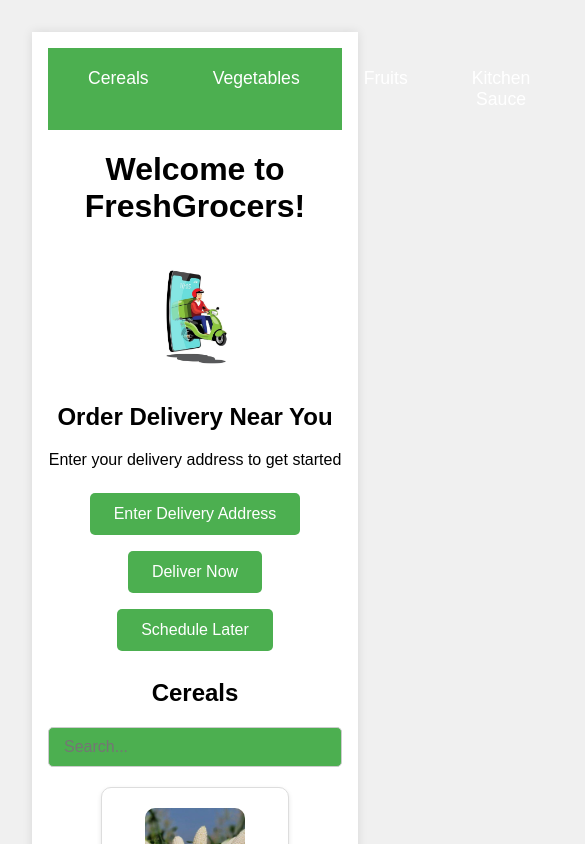
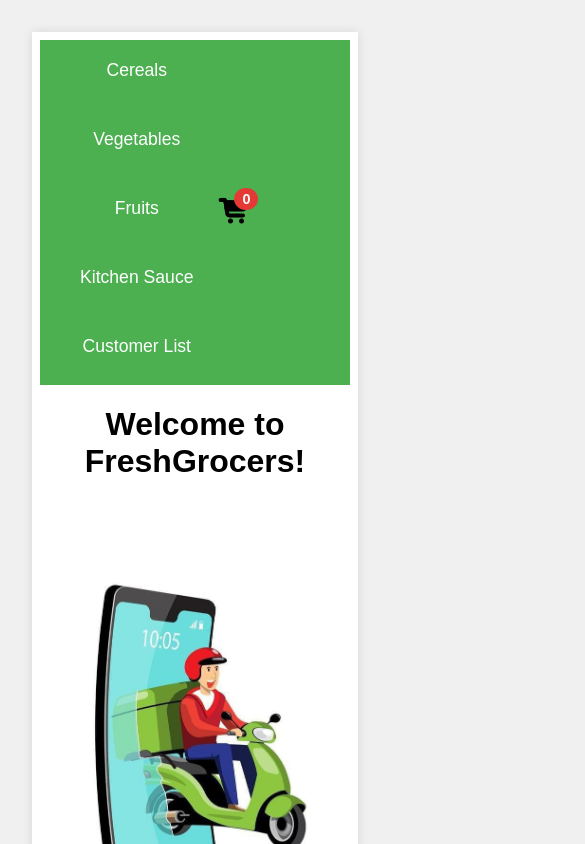
Before and after one commit to Reycode01/FreshGrocers-, a React (Vite) app in the folder my-app/: page / in a window 390 px wide. Shown: the top 844 px of the page, 585 px wide, since content can reach past the window. Built offline with nearby package versions, Linux system fonts and the light colour scheme.

Commit message:
screen resolution

```diff
--- a/my-app/src/index.css
+++ b/my-app/src/index.css
@@ -61,9 +61,8 @@
   font-weight: bold;
 }
 
-
 .app-container {
-  max-width: 2800px;
+  max-width: 1400px; /* Adjust for better fit on larger screens */
   margin: 0 auto;
   padding: 1rem;
   background-color: white;
@@ -71,7 +70,7 @@
 }
 
 .cover-image {
-  width: 30%;
+  width: 100%; /* Make cover image responsive */
   height: auto;
 }
 
@@ -108,3 +107,62 @@
 .calendar-popup h2 {
   margin-top: 0;
 }
+
+/* Mobile devices (portrait and landscape) */
+@media only screen and (max-width: 600px) {
+  .app-container {
+    padding: 0.5rem; /* Adjust padding for mobile devices */
+  }
+
+  nav {
+    flex-direction: column; /* Stack nav items vertically on small screens */
+    align-items: flex-start;
+  }
+
+  nav ul {
+    flex-direction: column; /* Stack nav items vertically */
+  }
+
+  nav ul li {
+    margin-bottom: 0.5rem; /* Space between nav items */
+  }
+
+  .cover-image {
+    width: 100%; /* Make cover image fit mobile screens */
+  }
+}
+
+/* Tablets (portrait and landscape) */
+@media only screen and (min-width: 601px) and (max-width: 900px) {
+  .app-container {
+    padding: 1rem; /* Adjust padding for tablets */
+  }
+
+  .cover-image {
+    width: 80%; /* Adjust cover image size for tablets */
+  }
+}
+
+/* Desktops and larger devices */
+@media only screen and (min-width: 1000px) {
+  .app-container {
+    padding: 2rem; /* Adjust padding for desktops */
+  }
+
+  .cover-image {
+    width: 40%; /* Adjust cover image size for larger screens */
+  }
+}
+
+.container {
+  width: 100%;
+  height: 100vh; /* Full viewport height */
+  display: grid;
+  grid-template-columns: repeat(auto-fit, minmax(200px, 1fr));
+  gap: 1rem;
+}
+
+img {
+  max-width: 100%;
+  height: auto; /* Maintain aspect ratio */
+}
```
